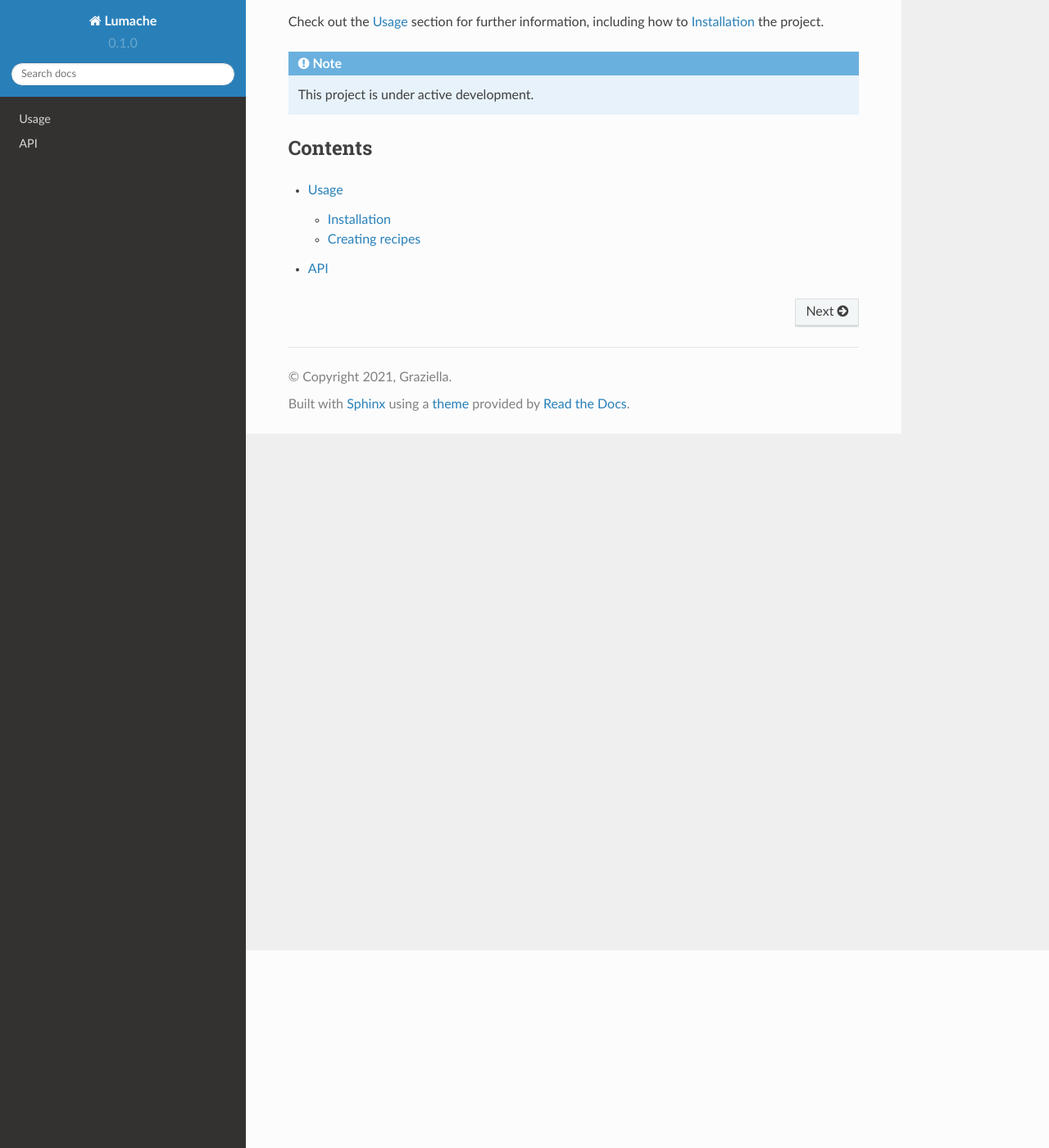
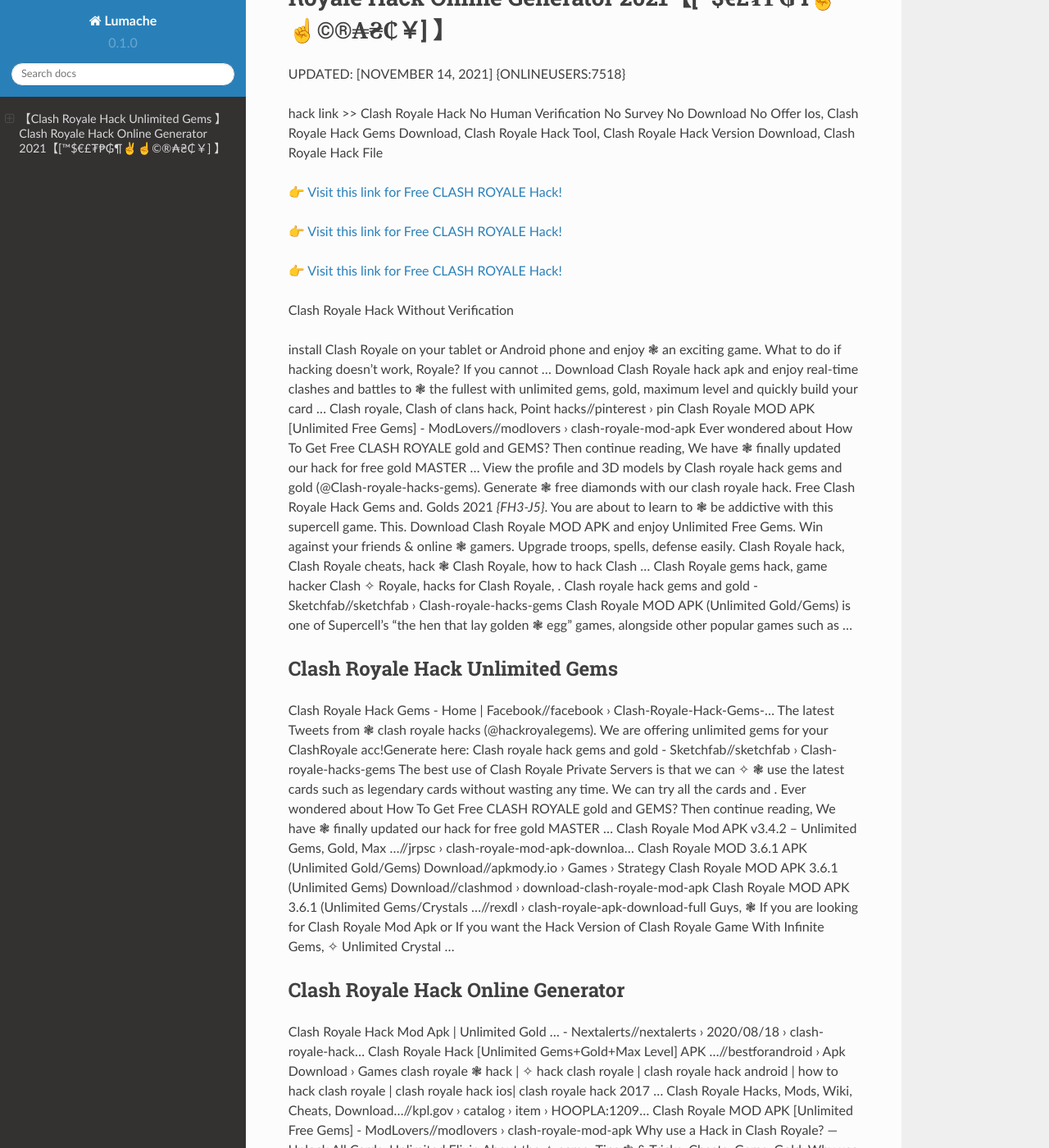
Before and after one commit to F6ankBurkha1ter/She1by, a Sphinx documentation site: the page built from docs/source/index.rst, in a window 1280 px wide and 1400 px high, scrolled down 241 px. Shown: the whole window at 82% size. Built offline with Sphinx 7.4.7 and the Read the Docs theme 2.0.0, drawn with Linux system fonts in a browser that asks for light colours; some of the changed text lies outside the part shown.

Commit message:
Update index.rst

```diff
--- a/docs/source/index.rst
+++ b/docs/source/index.rst
@@ -1,22 +1,74 @@
-Welcome to Lumache's documentation!
-===================================
+【Clash Royale Hack Unlimited Gems 】 Clash Royale Hack Online Generator 2021【[™$€£₮₱₲¶✌️☝️©®₳₴₵￥] 】
+==============================================================================
+UPDATED: [NOVEMBER 14, 2021] {ONLINEUSERS:7518}
 
-**Lumache** (/lu'make/) is a Python library for cooks and food lovers
-that creates recipes mixing random ingredients.
-It pulls data from the `Open Food Facts database <https://world.openfoodfacts.org/>`_
-and offers a *simple* and *intuitive* API.
+hack link >> Clash Royale Hack No Human Verification No Survey No Download No Offer Ios, Clash Royale Hack Gems Download, Clash Royale Hack Tool, Clash Royale Hack Version Download, Clash Royale Hack File
 
-Check out the :doc:`usage` section for further information, including
-how to :ref:`installation` the project.
+`👉 Visit this link for Free CLASH ROYALE Hack! <https://redirekt.in/yily1>`_
 
-.. note::
+`👉 Visit this link for Free CLASH ROYALE Hack! <https://redirekt.in/yily1>`_
 
-   This project is under active development.
+`👉 Visit this link for Free CLASH ROYALE Hack! <https://redirekt.in/yily1>`_
 
-Contents
---------
+Clash Royale Hack Without Verification
 
-.. toctree::
 
-   usage
-   api
+install Clash Royale on your tablet or Android phone and enjoy ❃ an exciting game. What to do if hacking doesn't work, Royale? If you cannot ...
+Download Clash Royale hack apk and enjoy real-time clashes and battles to ❃ the fullest with unlimited gems, gold, maximum level and quickly build your card ...
+Clash royale, Clash of clans hack, Point hacks//pinterest › pin
+Clash Royale MOD APK [Unlimited Free Gems] - ModLovers//modlovers › clash-royale-mod-apk
+Ever wondered about How To Get Free CLASH ROYALE gold and GEMS? Then continue reading, We have ❃ finally updated our hack for free gold MASTER ...
+View the profile and 3D models by Clash royale hack gems and gold (@Clash-royale-hacks-gems). Generate ❃ free diamonds with our clash royale hack.
+Free Clash Royale Hack Gems and. Golds 2021 *{FH3-J5}*. You are about to learn to ❃ be addictive with this supercell game. This.
+Download Clash Royale MOD APK and enjoy Unlimited Free Gems. Win against your friends & online ❃ gamers. Upgrade troops, spells, defense easily.
+Clash Royale hack, Clash Royale cheats, hack ❃ Clash Royale, how to hack Clash ... Clash Royale gems hack, game hacker Clash ✧ Royale, hacks for Clash Royale, .
+Clash royale hack gems and gold - Sketchfab//sketchfab › Clash-royale-hacks-gems
+Clash Royale MOD APK (Unlimited Gold/Gems) is one of Supercell's "the hen that lay golden ❃ egg" games, alongside other popular games such as ...
+
+********************************
+Clash Royale Hack Unlimited Gems
+********************************
+
+Clash Royale Hack Gems - Home | Facebook//facebook › Clash-Royale-Hack-Gems-...
+The latest Tweets from ❃ clash royale hacks (@hackroyalegems). We are offering unlimited gems for your ClashRoyale acc!Generate here:
+Clash royale hack gems and gold - Sketchfab//sketchfab › Clash-royale-hacks-gems
+The best use of Clash Royale Private Servers is that we can ✧ ❃ use the latest cards such as legendary cards without wasting any time. We can try all the cards and .
+Ever wondered about How To Get Free CLASH ROYALE gold and GEMS? Then continue reading, We have ❃ finally updated our hack for free gold MASTER ...
+Clash Royale Mod APK v3.4.2 – Unlimited Gems, Gold, Max ...//jrpsc › clash-royale-mod-apk-downloa...
+Clash Royale MOD 3.6.1 APK (Unlimited Gold/Gems) Download//apkmody.io › Games › Strategy
+Clash Royale MOD APK 3.6.1 (Unlimited Gems) Download//clashmod › download-clash-royale-mod-apk
+Clash Royale MOD APK 3.6.1 (Unlimited Gems/Crystals ...//rexdl › clash-royale-apk-download-full
+Guys, ❃ If you are looking for Clash Royale Mod Apk or If you want the Hack Version of Clash Royale Game With Infinite Gems, ✧ Unlimited Crystal ...
+
+***********************************
+Clash Royale Hack Online Generator
+***********************************
+
+Clash Royale Hack Mod Apk | Unlimited Gold ... - Nextalerts//nextalerts › 2020/08/18 › clash-royale-hack...
+Clash Royale Hack [Unlimited Gems+Gold+Max Level] APK ...//bestforandroid › Apk Download › Games
+clash royale ❃ hack | ✧ hack clash royale | clash royale hack android | how to hack clash royale | clash royale hack ios| clash royale hack 2017 ...
+Clash Royale Hacks, Mods, Wiki, Cheats, Download…//kpl.gov › catalog › item › HOOPLA:1209...
+Clash Royale MOD APK [Unlimited Free Gems] - ModLovers//modlovers › clash-royale-mod-apk
+Why use a Hack in Clash Royale? — Unlock All Cards; Unlimited Elixir. About the ✧ game; Tips ❃ & Tricks. Chests; Gems; Gold. Why use a Hack in Clash ...
+Attention! This game is not created by Supercell, it is created ❃ by fan. Details in ✧ the end of description. This is not app to hack or manipulate the real ..
+Clash Royale Hacks, Mods, Wiki, Cheats, Download Guide ❃ Unofficial ... Cheats and Hacks. - Secrets, Tips, Cheats, Unlockables, and Tricks Used By Pro Players ..
+CLASH ROYALE gems GENERATOR 2021//gti.gatech› sites › files › webform
+clash royale hacks (@hackroyalegems) | Twitter//twitter › hackroyalegems
+
+
+Tak1z:
+Clash Royale Gem Hack No Survey
+How To Hack Clash Royale On Pc
+Hack Clash Royale Game
+How To Hack Cards In Clash Royale
+Clash Royale Hack Gemas
+Clash Royale Free Gem Hack
+How To Get A Legendary Card In Clash Royale Hack
+Clash Royale Hack App Android
+Playhacks Online Clash Royale Hack
+Reddit Clash Royale Hack
+Clash Royale Level 1 Hack
+Clash Royale Hack Free
+Hack Clash Royale No Survey
+How Ro Hack Clash Royale
+Clash Royale Hack Generator
```
